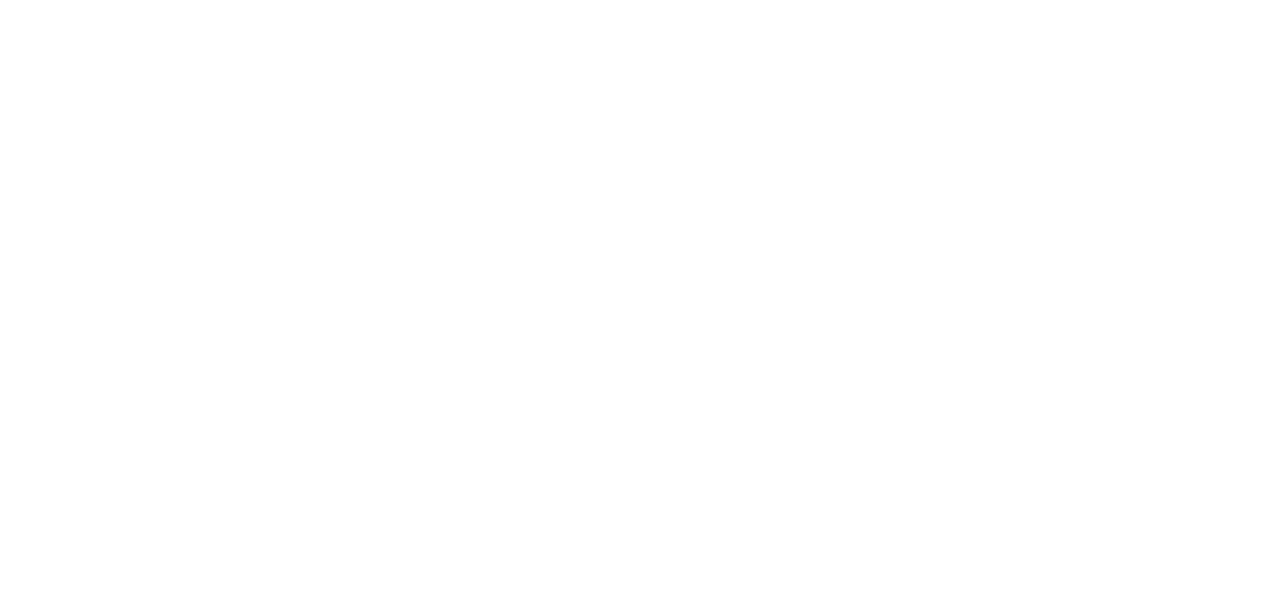
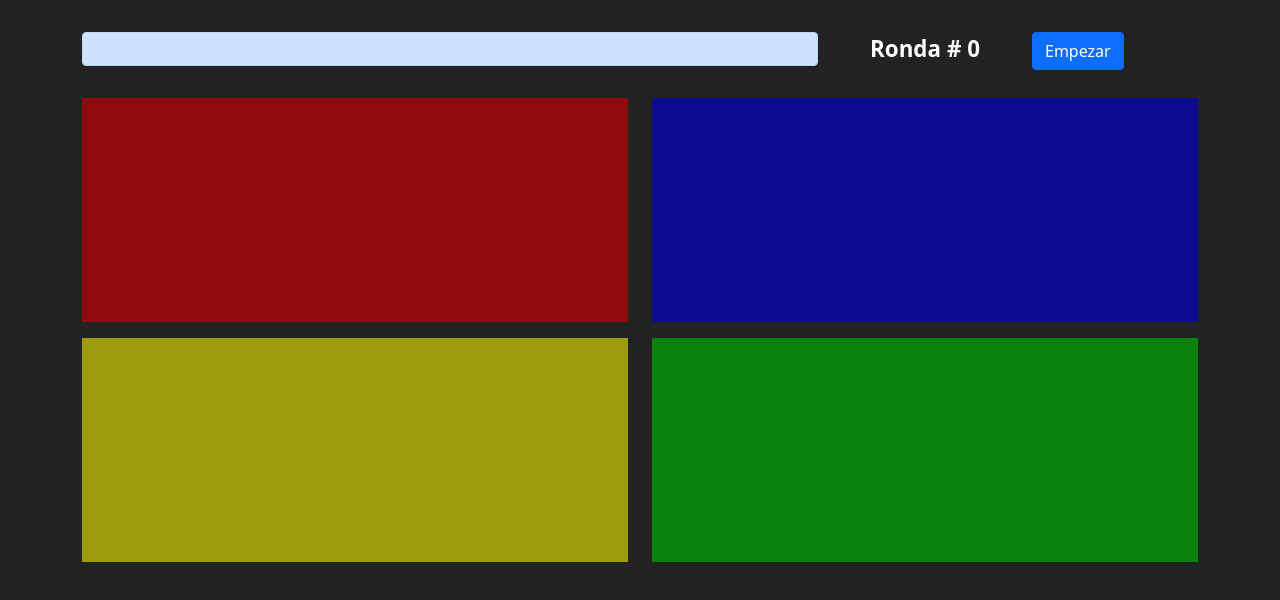
Before and after one commit to JulianGrosso/Simon-Dice, a website: page index.html in a window 1280 px wide. Drawn offline with nearby package versions, Linux system fonts and the light colour scheme.

Commit message:
Estructura HTML + CSS

```diff
--- /dev/null
+++ b/css/style.css
@@ -0,0 +1,43 @@
+* {
+	box-sizing: border-box;
+}
+
+body {
+	background-color: #222;
+}
+
+.ronda {
+	color: white;
+	display: flex;
+	justify-content: center;
+	align-items: center;
+	font-size: 1.4em;
+	font-weight: bold;
+}
+
+.encabezado {
+	margin-top: 2rem;
+}
+
+.cuadro {
+	height: 14rem;
+	opacity: 0.65;
+	transition: opacity 500ms;
+	margin-top: 1rem;
+}
+
+#cuadro-1 {
+	background-color: rgb(200, 0, 0);
+}
+
+#cuadro-2 {
+	background-color: rgb(0, 0, 200);
+}
+
+#cuadro-3 {
+	background-color: rgb(221, 221, 0);
+}
+
+#cuadro-4 {
+	background-color: rgb(0, 180, 0);
+}
--- a/index.html
+++ b/index.html
@@ -1,12 +1,49 @@
 <!DOCTYPE html>
 <html lang="en">
-<head>
-    <meta charset="UTF-8">
-    <meta http-equiv="X-UA-Compatible" content="IE=edge">
-    <meta name="viewport" content="width=device-width, initial-scale=1.0">
-    <title>Simon Dice</title>
-</head>
-<body>
-
-</body>
+	<head>
+		<meta charset="UTF-8" />
+		<meta http-equiv="X-UA-Compatible" content="IE=edge" />
+		<meta name="viewport" content="width=device-width, initial-scale=1.0" />
+		<title>Simon Dice</title>
+		<link
+			rel="stylesheet"
+			href="/node_modules/bootstrap/dist/css/bootstrap.min.css"
+		/>
+		<link rel="stylesheet" href="/css/style.css" />
+	</head>
+	<body>
+		<div class="container encabezado">
+			<div class="row">
+				<div class="col-sm-8">
+					<div class="alert alert-primary" role="alert" id="estado">
+						<!-- -->
+					</div>
+				</div>
+				<div class="col-sm-2 ronda">
+					<p>Ronda # <strong id="ronda">0</strong></p>
+				</div>
+				<div class="col-sm-2">
+					<button type="button" class="btn btn-primary">Empezar</button>
+				</div>
+			</div>
+		</div>
+		<div class="container" id="tablero">
+			<div class="row">
+				<div class="col-sm">
+					<div id="cuadro-1" class="cuadro"></div>
+				</div>
+				<div class="col-sm">
+					<div id="cuadro-2" class="cuadro"></div>
+				</div>
+			</div>
+			<div class="row">
+				<div class="col-sm">
+					<div id="cuadro-3" class="cuadro"></div>
+				</div>
+				<div class="col-sm">
+					<div id="cuadro-4" class="cuadro"></div>
+				</div>
+			</div>
+		</div>
+	</body>
 </html>
```
Also changed, not shown: package.json (added, +24 -0 lines), 1 other file.
